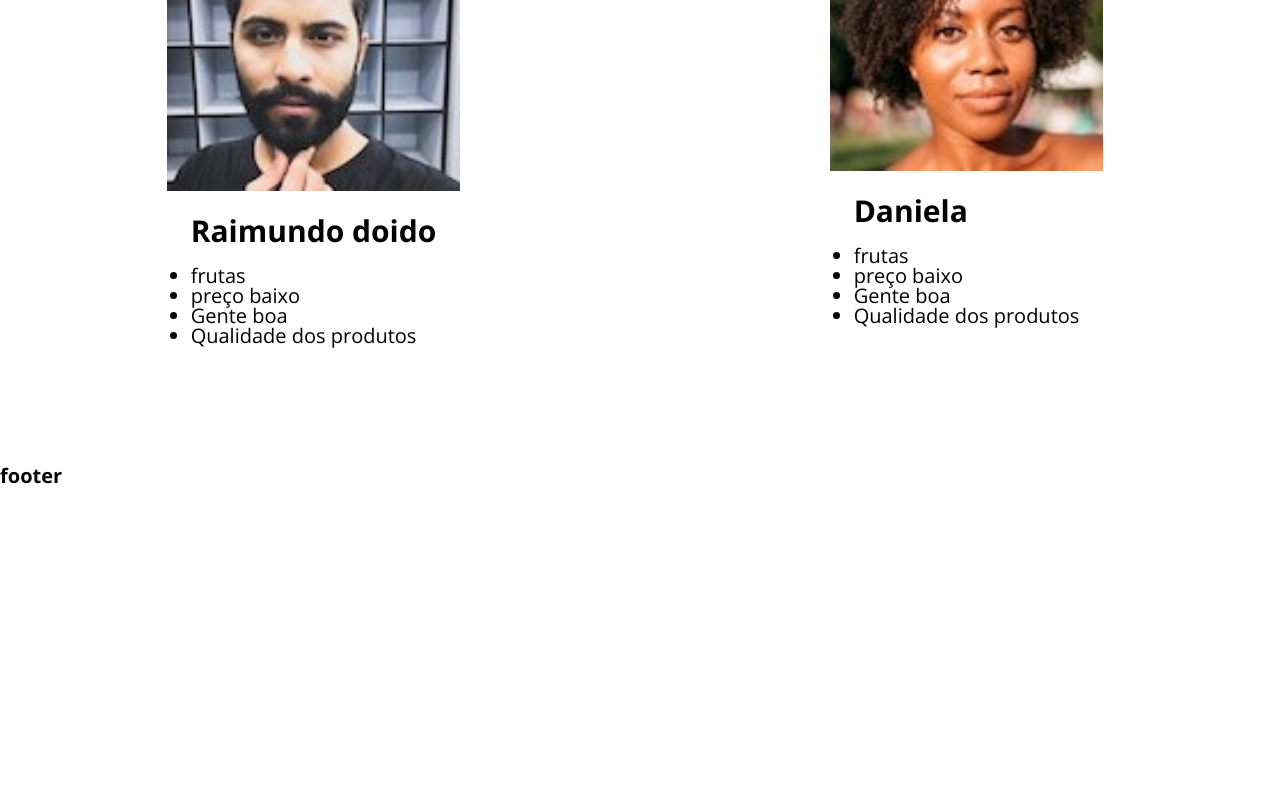
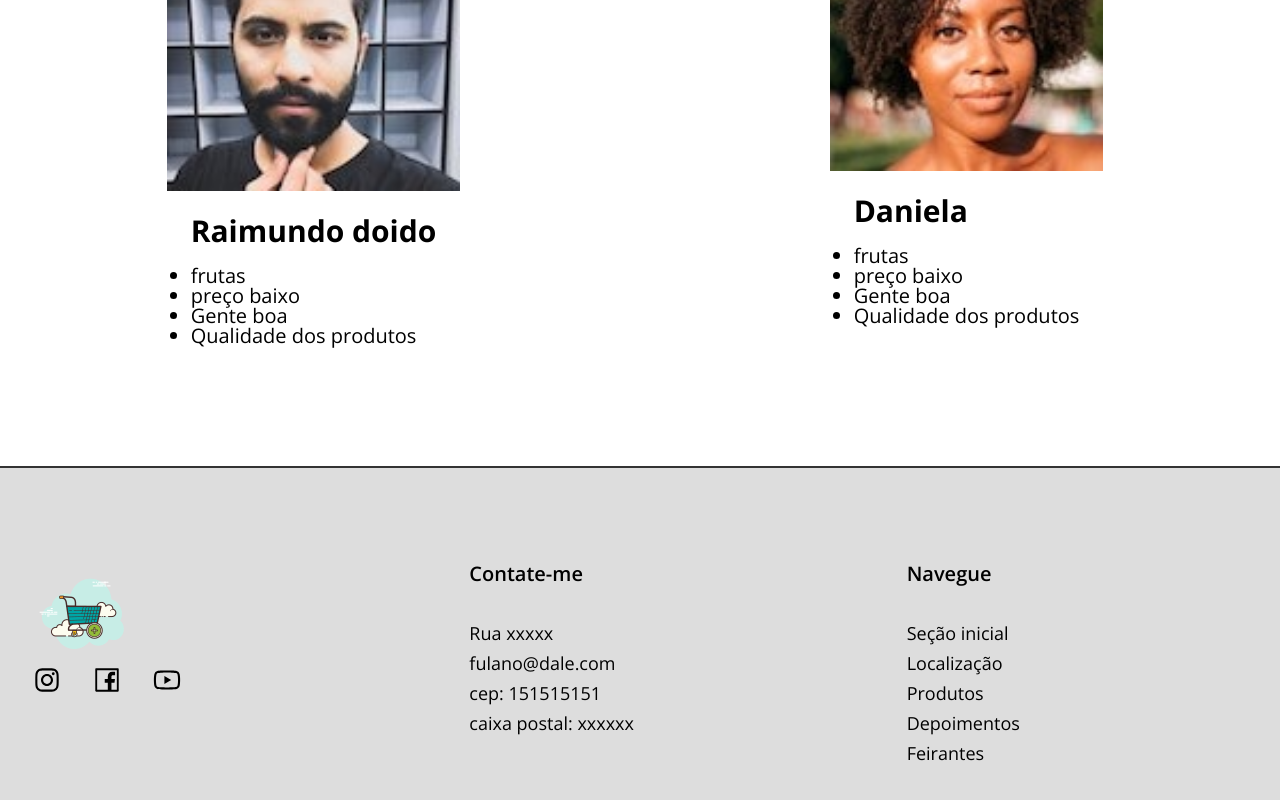
Before and after one commit to mateuscesarglima/free-fair, a React (Create React App) app: page / in a window 1280 px wide. Shown: the part 3908-4708 px from the top of the page. Before the commit the page ends 4397 px from the top, so only its background shows below. Built offline with nearby package versions, Linux system fonts and the light colour scheme.

Commit message:
feat(FEIRA-8) full project)

```diff
--- a/package.json
+++ b/package.json
@@ -2,8 +2,10 @@
   "name": "free-fair",
   "version": "0.1.0",
   "private": true,
+  "homepage": "https://mateuscesarglima.github.io/free-fair",
   "dependencies": {
     "cra-template": "1.2.0",
+    "gh-pages": "^4.0.0",
     "react": "^18.1.0",
     "react-dom": "^18.1.0",
     "react-icons": "^4.4.0",
@@ -14,6 +16,8 @@
     "react-slick": "^0.29.0"
   },
   "scripts": {
+    "predeploy": "npm run build",
+    "deploy": "gh-pages -d build",
     "start": "react-scripts start",
     "build": "react-scripts build",
     "test": "react-scripts test",
--- a/src/components/layouts/footer/Footer.css
+++ b/src/components/layouts/footer/Footer.css
@@ -0,0 +1,41 @@
+.footer {
+  border-top: 2px solid #333;
+  background-color: #ddd;
+}
+
+.grid--footer {
+  grid-template-columns: repeat(3, 1fr);
+}
+
+.header-container img {
+  cursor: pointer;
+}
+
+.social-links {
+  display: flex;
+  gap: 3rem;
+  list-style: none;
+  font-size: 3rem;
+}
+
+.footer-heading {
+  font-size: 2rem;
+  font-weight: 600;
+  margin-bottom: 4rem;
+}
+
+.footer-list-item{
+  cursor: pointer;
+}
+
+.footer-list-item:hover{
+  color: #e8590c
+}
+
+.footer-list{
+  display: flex;
+  flex-direction: column;
+  gap: 1.2rem;
+  list-style: none;
+  font-size: 1.8rem;
+}
--- a/src/components/layouts/footer/Footer.jsx
+++ b/src/components/layouts/footer/Footer.jsx
@@ -1,11 +1,71 @@
-import React from 'react'
+import LinkButton from "../../layouts/Link/LinkButton";
+import Container from "../container/Container";
+import logo from "../../../img/logos/carrinho.png";
+import "./Footer.css";
+import {
+  AiOutlineInstagram,
+  AiOutlineFacebook,
+  AiOutlineYoutube,
+} from "react-icons/ai";
 
 const Footer = () => {
   return (
-    <footer>
-      <h1>footer</h1>
+    <footer className="footer">
+      <Container>
+        <div className="grid grid--footer">
+          <div className="logo-col">
+            <LinkButton to="header-container">
+              <img src={logo} alt="logo" />
+            </LinkButton>
+            <ul className="social-links">
+              <li>
+                <AiOutlineInstagram />
+              </li>
+              <li>
+                <AiOutlineFacebook />
+              </li>
+              <li>
+                <AiOutlineYoutube />
+              </li>
+            </ul>
+          </div>
+          <div className="address-col">
+            <p className="footer-heading">
+              Contate-me
+            </p>
+            <ul className="footer-list">
+              <li className="footer-list-item">Rua xxxxx</li>
+              <li className="footer-list-item">fulano@dale.com</li>
+              <li className="footer-list-item">cep: 151515151</li>
+              <li className="footer-list-item">caixa postal: xxxxxx</li>
+            </ul>
+          </div>
+          <div className="nav-col">
+          <p className="footer-heading">
+              Navegue
+            </p>
+            <ul className="footer-list">
+              <li className="footer-list-item">
+                <LinkButton to="header-section" >Seção inicial</LinkButton>
+              </li>
+              <li className="footer-list-item">
+                <LinkButton to="localization-section">Localização</LinkButton>
+              </li>
+              <li className="footer-list-item">
+                <LinkButton to="produtos-section">Produtos</LinkButton>
+              </li>
+              <li className="footer-list-item">
+                <LinkButton to="depoimentos-section">Depoimentos</LinkButton>
+              </li>
+              <li className="footer-list-item">
+                <LinkButton to="feirantes-section" >Feirantes</LinkButton>
+              </li>
+            </ul>
+          </div>
+        </div>
+      </Container>
     </footer>
-  )
-}
+  );
+};
 
-export default Footer
+export default Footer;
--- a/src/components/layouts/header/Header.jsx
+++ b/src/components/layouts/header/Header.jsx
@@ -4,7 +4,7 @@ import "./Header.css";
 
 const Header = () => {
   return (
-    <header className="header-box">
+    <header className="header-box" id="header-container">
       <Nav />
       <section className="hero-section-box">
         <div className="hero grid grid-2-cols">
```
Also changed, not shown: 1 other file (tests, documents, lock files or other folders).
